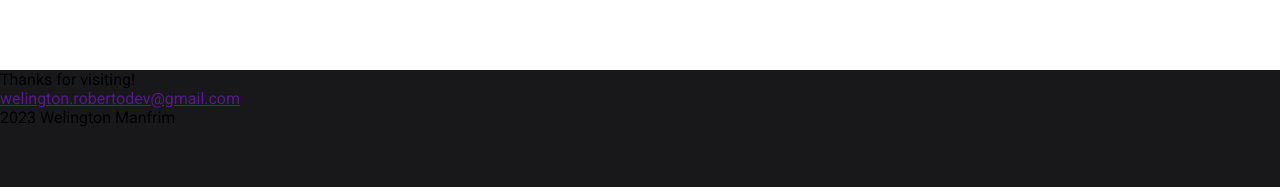
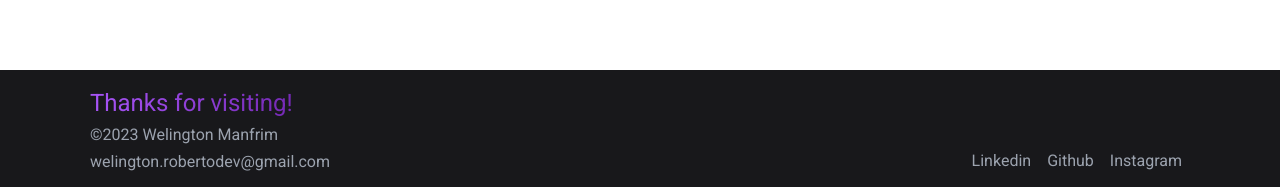
Before and after one commit to edendeveloper/portfolio, a Next.js app: page / in a window 1280 px wide. Shown: the part 610-797 px from the top of the page. Built offline with nearby package versions, Linux system fonts and the light colour scheme.

Commit message:
footer adjustments

```diff
--- a/src/app/app.css
+++ b/src/app/app.css
@@ -21,4 +21,7 @@
   width: 100vw;
   height: 120px;
   background-color: var(--primary-background-black);
+  display: flex;
+  align-items: center;
+  justify-content: center;
 }
--- a/src/app/globals.css
+++ b/src/app/globals.css
@@ -13,4 +13,16 @@
   --primary-text-color: #030712;
   --secondary-text-color: #9ca3af;
   --primary-background-black: #18181b;
+  --purple: #a855f7;
+  --purple-gradient: linear-gradient(to right, #a855f7 , #6b21a8);
 }
+
+a {
+  text-decoration: none;
+  color: var(--secondary-text-color);
+  transition: 0.3s;
+}
+
+a:hover {
+  color: var(--secondary-text-color);
+}
--- a/src/components/Footer/Footer.tsx
+++ b/src/components/Footer/Footer.tsx
@@ -2,14 +2,17 @@ import "./footer.css";
 
 export default function Footer() {
   return (
-    <main>
-      <div>
-        <strong>Thanks for visiting!</strong>
-        <div>
-          <a href="">welington.robertodev@gmail.com</a>
-          <p>2023 Welington Manfrim</p>
+    <main className="footer-container">
+        <div className="contact-container">
+          <strong>Thanks for visiting!</strong>
+          <p>©2023 Welington Manfrim</p>
+          <a href="mailto:welington.robertodev@gmail.com">welington.robertodev@gmail.com</a>
         </div>
-      </div>
+        <div className="media-container">
+            <a href="" target="_blank">Linkedin</a>
+            <a href="" target="_blank">Github</a>
+            <a href="" target="_blank">Instagram</a>
+        </div>
     </main>
   );
 }
--- a/src/components/Footer/footer.css
+++ b/src/components/Footer/footer.css
@@ -0,0 +1,30 @@
+.footer-container {
+  width: 1100px;
+  display: flex;
+  align-items: center;
+  justify-content: space-between;
+}
+
+.contact-container {
+  display: flex;
+  flex-direction: column;
+  gap: 8px;
+  color: var(--secondary-text-color);
+}
+
+.contact-container strong{
+  background: var(--purple-gradient);
+  -webkit-background-clip: text;
+  -webkit-text-fill-color: transparent;
+  font-size: 24px;
+}
+
+.media-container {
+  height: 80px;
+  display: flex;
+  align-items: flex-end;
+}
+
+.media-container a {
+  margin: 0px 8px;
+}
--- a/src/components/Header/header.css
+++ b/src/components/Header/header.css
@@ -12,11 +12,5 @@
 }
 
 .nav-link {
-  text-decoration: none;
   color: var(--primary-text-color);
-  transition: 0.3s;
 }
-
-.nav-link:hover {
-  color: var(--secondary-text-color);
-}
```
Also changed, not shown: package.json (+5 -5 lines), 1 other file (tests, documents, lock files or other folders).
